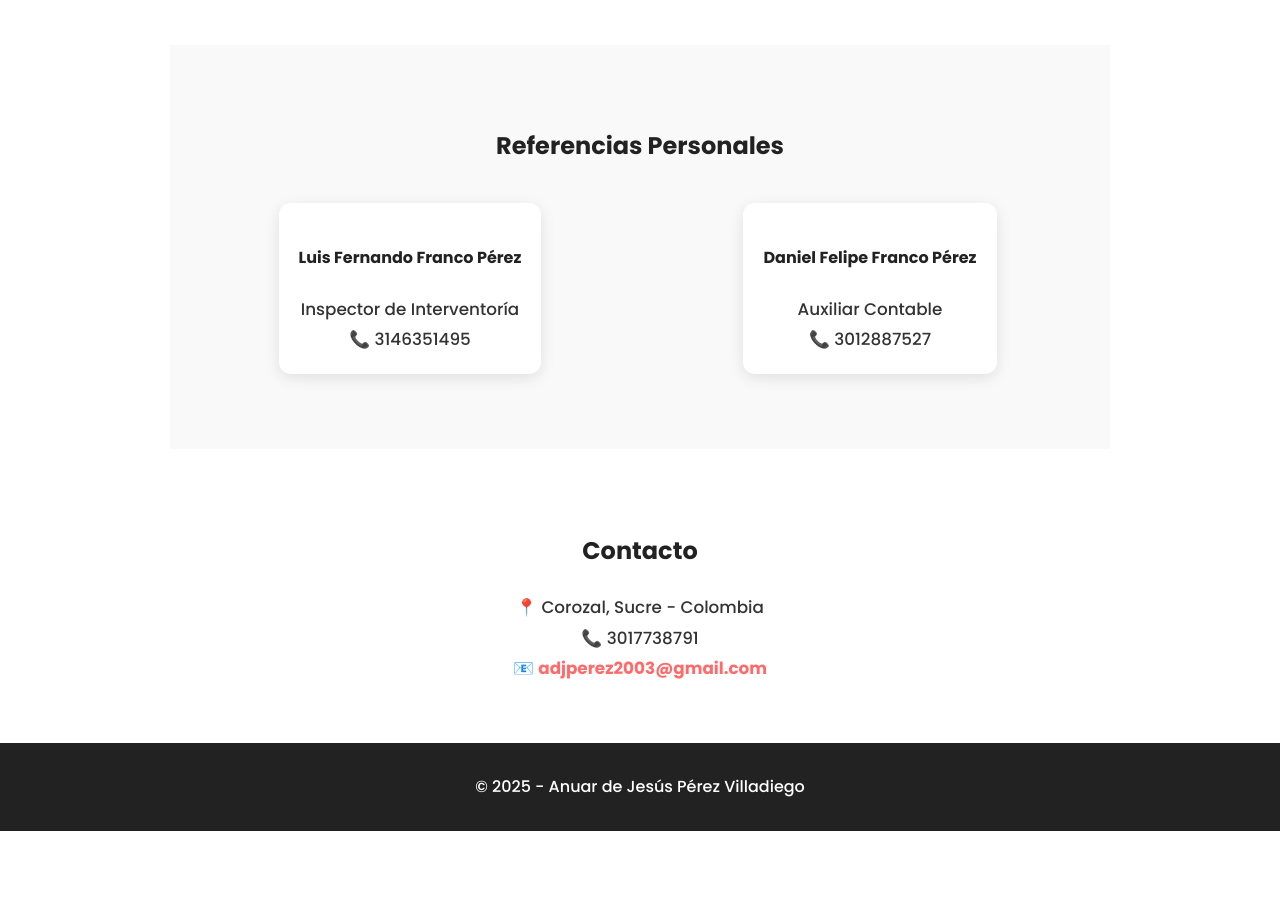
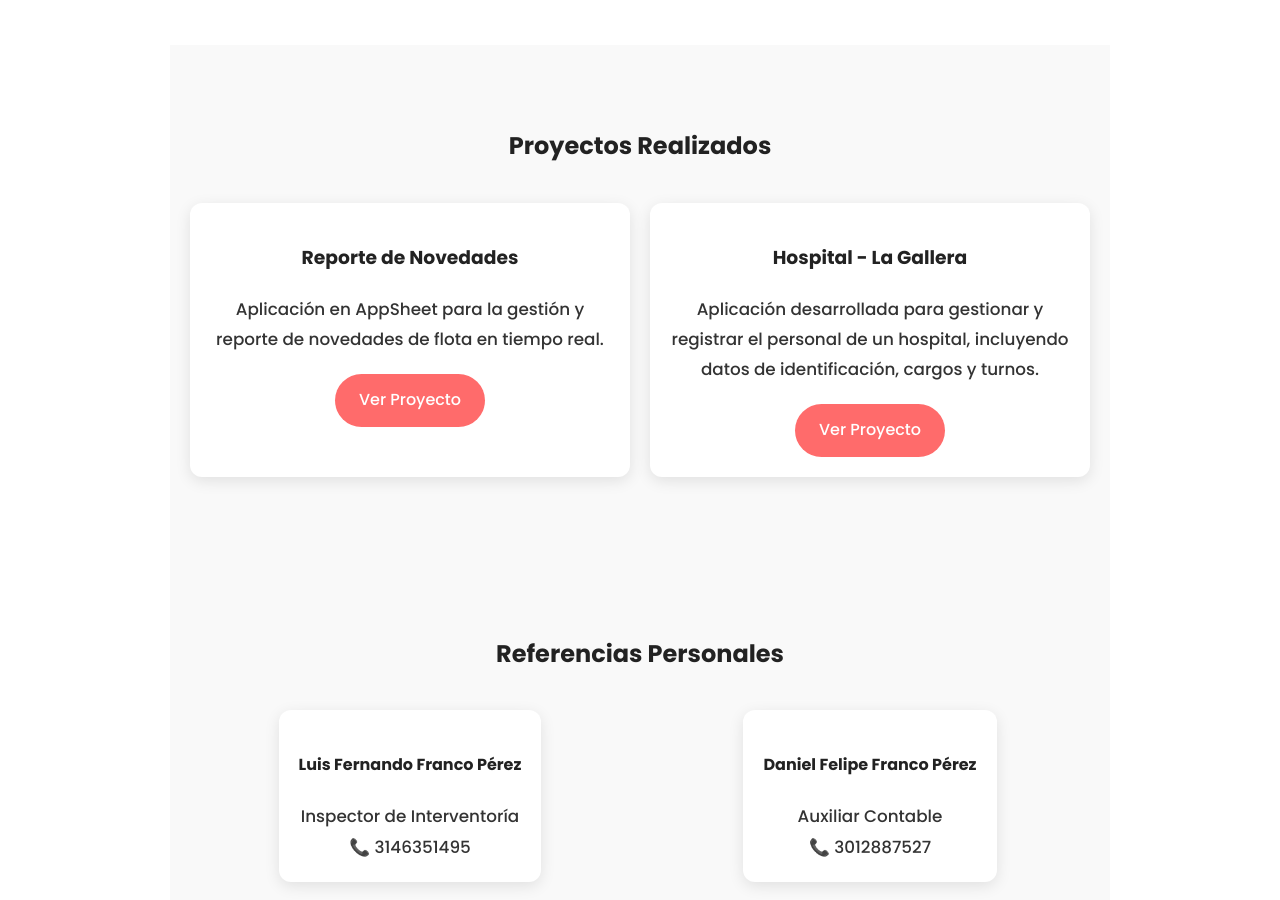
Before and after one commit to AnuarPerez/portafolio-anuarperez, a plain HTML site: page index.html in a window 1280 px wide. Shown: the part 1880-2780 px from the top of the page. Before the commit the page ends 2711 px from the top, so only its background shows below. Drawn offline with Linux system fonts and the light colour scheme.

Commit message:
Update index.html

```diff
--- a/index.html
+++ b/index.html
@@ -4,7 +4,6 @@
   <meta charset="UTF-8">
   <meta name="viewport" content="width=device-width, initial-scale=1.0">
   <title>Portafolio - Anuar de Jesús Pérez Villadiego</title>
-  <link rel="icon" href="https://i.ibb.co/ZzLQMDfY/desarrollo-web.png">
   <link rel="stylesheet" href="style.css">
   <link href="https://fonts.googleapis.com/css2?family=Poppins:wght@300;500;700&display=swap" rel="stylesheet">
 </head>
@@ -51,9 +50,27 @@
         <li>Monitoreo de mantenimientos preventivos.</li>
         <li>
           Desarrollo de aplicación en AppSheet
-          <a href="reporte-novedades.html" class="app-link">“Reporte de Novedades”</a>.
+          <a href="reporte-novedades.html" class="app-link" target="_blank">“Reporte de Novedades”</a>.
         </li>
       </ul>
+    </div>
+  </section>
+
+  <!-- Proyectos -->
+  <section id="proyectos" class="section bg-light reveal fade-up">
+    <h2>Proyectos Realizados</h2>
+    <div class="grid">
+      <div class="card reveal fade-left">
+        <h3>Reporte de Novedades</h3>
+        <p>Aplicación en AppSheet para la gestión y reporte de novedades de flota en tiempo real.</p>
+        <a href="reporte-novedades.html" class="btn">Ver Proyecto</a>
+      </div>
+      <div class="card reveal fade-right">
+        <h3>Hospital - La Gallera</h3>
+        <p>Aplicación desarrollada para gestionar y registrar el personal de un hospital,
+    incluyendo datos de identificación, cargos y turnos.</p>
+        <a href="https://anuarperez.github.io/hospital.lagallera/index.html" class="btn">Ver Proyecto</a>
+      </div>
     </div>
   </section>
 
@@ -83,7 +100,7 @@
   </section>
 
   <footer class="reveal fade-up">
-    <p>© 2025 - Anuar de Jesús Pérez Villadiego</p>
+    <p>© 2025 - Portafolio creado por Anuar de Jesús Pérez Villadiego</p>
   </footer>
 
   <script src="script.js"></script>
```
